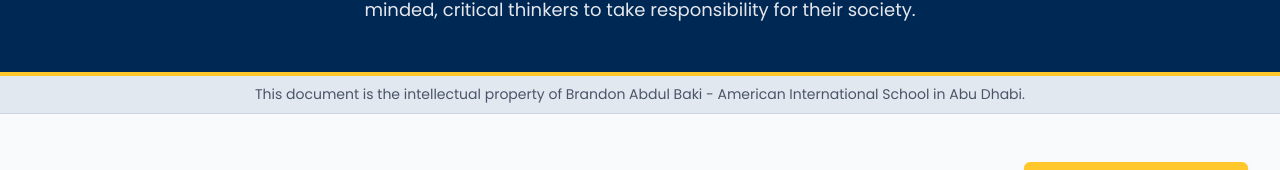
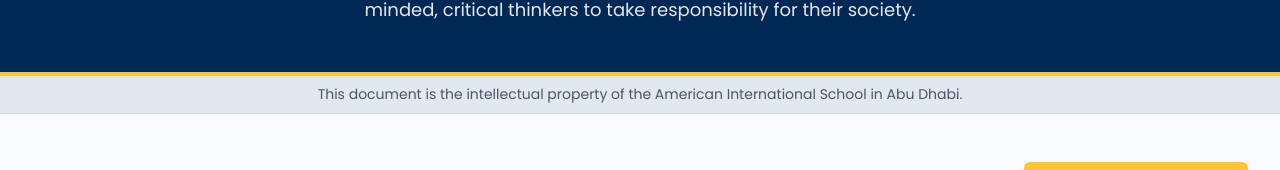
Before and after one commit to brandonabaki-design/AISA-AI-Integration-Strategy, a plain HTML site: page index.html in a window 1280 px wide. Shown: the part 392-562 px from the top of the page. Drawn offline with nearby package versions, Linux system fonts and the light colour scheme.

Commit message:
Update index.html

```diff
--- a/index.html
+++ b/index.html
@@ -309,7 +309,7 @@
     </header>
 
     <div class="ip-notice">
-        This document is the intellectual property of Brandon Abdul Baki - American International School in Abu Dhabi.
+        This document is the intellectual property of the American International School in Abu Dhabi.
     </div>
 
     <main class="container mx-auto p-4 sm:p-8">
```
